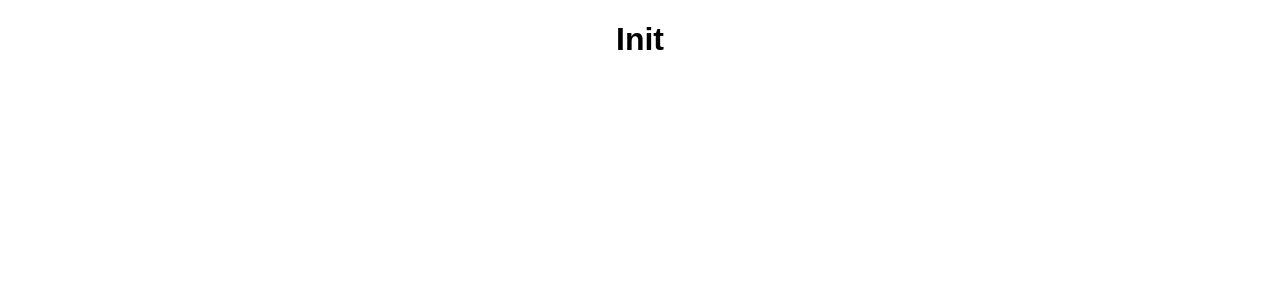
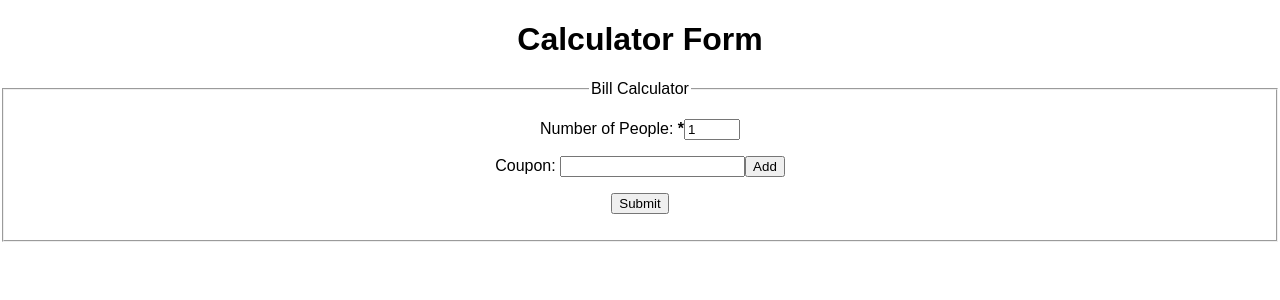
Before and after one commit to tian-chaiyaporn/assignment-360, a React (Create React App) app: page / in a window 1280 px wide. Shown: the top 300 px of the page. Built offline with nearby package versions, Linux system fonts and the light colour scheme.

Commit message:
rendering component with connect requires enzyme to access the central store, there are many solutions, but I choose to export a non-connected component for testing as it is more true to component testing. And e2e testing can be made at the end to test the whole flow of the program

```diff
--- a/src/App.js
+++ b/src/App.js
@@ -1,14 +1,18 @@
 import React, { Component } from 'react';
+import { connect } from 'react-redux'
 import './App.css';
+import CalculatorForm from './Components/CalculatorForm/CalculatorForm'
 
 class App extends Component {
   render() {
     return (
       <div className="App">
-        <h1>Init</h1>
+        <CalculatorForm />
       </div>
     );
   }
 }
 
-export default App;
+export const AppTest = App;
+
+export default connect(null)(App);
--- a/src/Components/CalculatorForm/CalculatorForm.js
+++ b/src/Components/CalculatorForm/CalculatorForm.js
@@ -108,4 +108,6 @@ class CalculatorForm extends Component {
   }
 }
 
+export const CalculatorFormTest = CalculatorForm
+
 export default connect(null, actions)(CalculatorForm);
```
Also changed, not shown: 2 other files (tests, documents, lock files or other folders).
